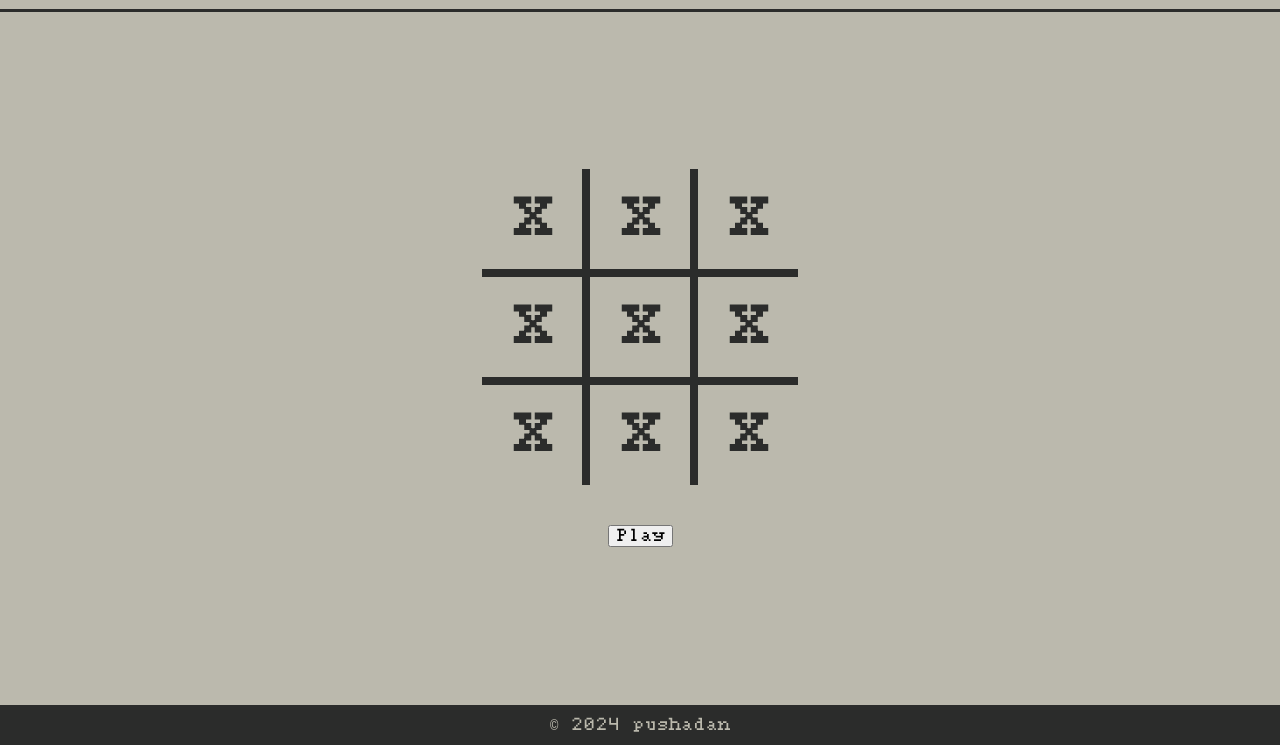
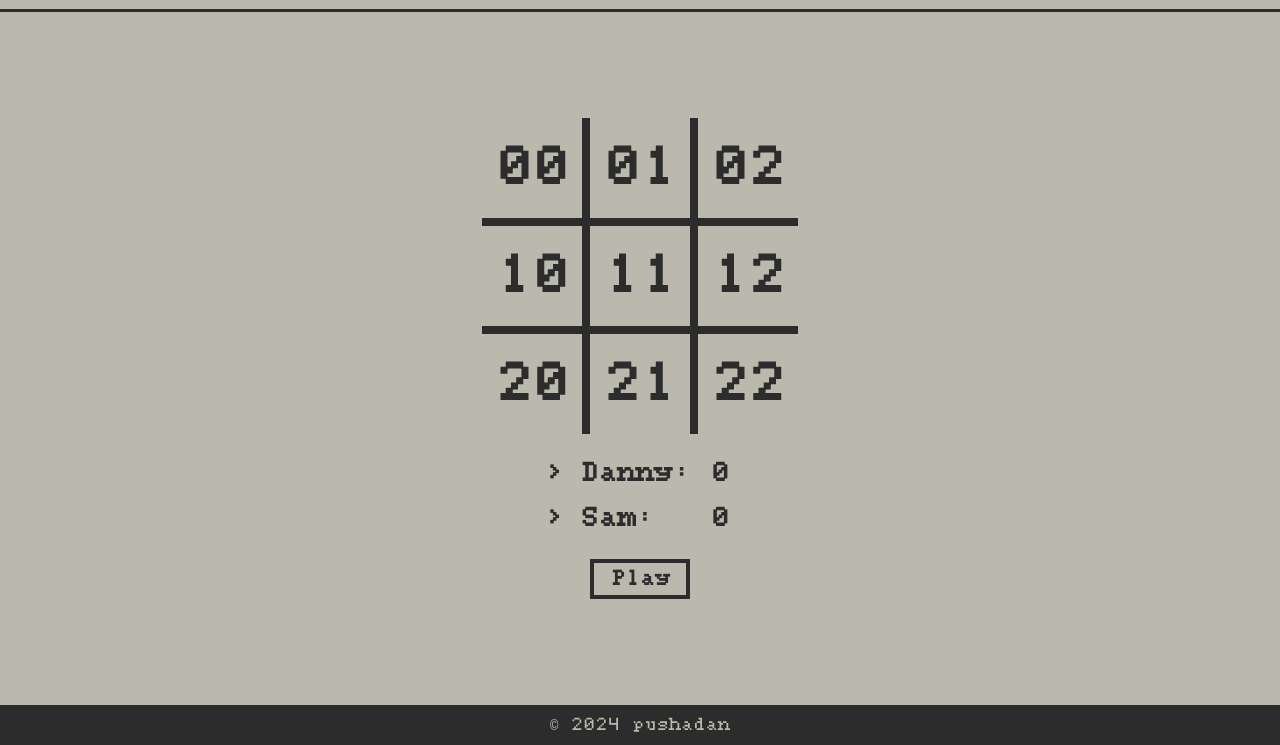
Before and after one commit to pushadan/odin-tic-tac-toe, a website: page pages/game.html in a window 1280 px wide. Shown: the part 55-800 px from the top of the page. Drawn offline with Linux system fonts and the light colour scheme.

Commit message:
Create scoreboard UI in game.html

```diff
--- a/app/game.js
+++ b/app/game.js
@@ -222,9 +222,21 @@ class CheckWin{
 
 class GameUI{
   constructor(){
-    //get game board
+    //get elements
+    this.player1name = document.querySelector("#player1name");
+    this.player2name = document.querySelector("#player2name");
+
+    this.board = document.querySelectorAll(".board");
+
+    this.playBtn = document.querySelector("#playBtn")
   }
 
+}
+
+class Board{
+  constructor(){
+    //
+  }
 }
 
 
--- a/pages/game.html
+++ b/pages/game.html
@@ -22,22 +22,35 @@
     </div>
 
 
-    <div id="game-container">
+    <div id="board-and-player-container">
 
-      <div id="game-grid">
-        <div>X</div>
-        <div>X</div>
-        <div>X</div>
-        <div>X</div>
-        <div>X</div>
-        <div>X</div>
-        <div>X</div>
-        <div>X</div>
-        <div>X</div>
+      <div id="game-container">
+
+        <div id="game-grid">
+          <div class="board 00">00</div>
+          <div class="board 01">01</div>
+          <div class="board 02">02</div>
+          <div class="board 10">10</div>
+          <div class="board 11">11</div>
+          <div class="board 12">12</div>
+          <div class="board 20">20</div>
+          <div class="board 21">21</div>
+          <div class="board 22">22</div>
+        </div>
+
+        <div class="player-container">
+          <div id="player1turn">></div>
+          <div id="player1name">Danny:</div>
+          <div id="player1score">0</div>
+          <div id="player2turn">></div>
+          <div id="player2name">Sam:</div>
+          <div id="player2score">0</div>
+        </div>
+
+        <button id="playBtn">Play</button>
       </div>
 
 
-      <button id="playButton">Play</button>
     </div>
 
   </div>
--- a/style/game.css
+++ b/style/game.css
@@ -60,7 +60,7 @@ body{
   height: 40px;
 }
 
-#game-container{
+#board-and-player-container{
   height: 100%;
 
   display: flex;
@@ -69,6 +69,31 @@ body{
   flex-direction: column;
   gap: 40px;
 }
+#game-container{
+  width: 70vw;
+  display: flex;
+  justify-content: space-between;
+  align-items: center;
+  flex-direction: column;
+  gap: 20px;
+}
+.player-container{
+  display: grid;
+  grid-template-columns: 30px 120px 30px;
+  grid-template-rows: repeat(2, 40px);
+  justify-content: center;
+  align-items: center;
+  gap: 5px;
+
+  text-align: left;
+  font-size: 1.5rem;
+  color: var(--dark);
+}
+#player1score, #player2score{
+  text-align: center;
+}
+
+
 #game-grid{
   display: grid;
   grid-template-columns: repeat(3, 100px);
@@ -89,39 +114,33 @@ body{
 }
 
 
-#startBtn{
+#playBtn{
   background-color: var(--white);
   color: var(--dark);
   border: 0 solid ;
 
-  height: 50px;
-  width: 20vw;
-  min-width: 120px;
-  max-width: 150px;
+  height: 40px;
+  width: 15vw;
+  min-width: 100px;
+  max-width: 75px;
   font-size: 1.2rem;
-
-
-  /* padding-left: 30px;
-  padding-right: 30px;
-  padding-top: 10px;
-  padding-bottom: 10px; */
 
   border: 4px solid var(--dark);
   font-weight: bold;
 }
-#startBtn:hover{
+#playBtn:hover{
   border: 4px solid var(--dark);
   color: var(--white);
   background-color: var(--dark);
   font-weight: bold;
 }
-#startBtn:active{
+#playBtn:active{
   border: 4px solid var(--dark);
   font-weight: bold;
   background-color: #929292;
   color: var(--dark);
 }
-#startBtn a {
+#playBtn a {
   text-decoration: inherit;
 }
 
```
